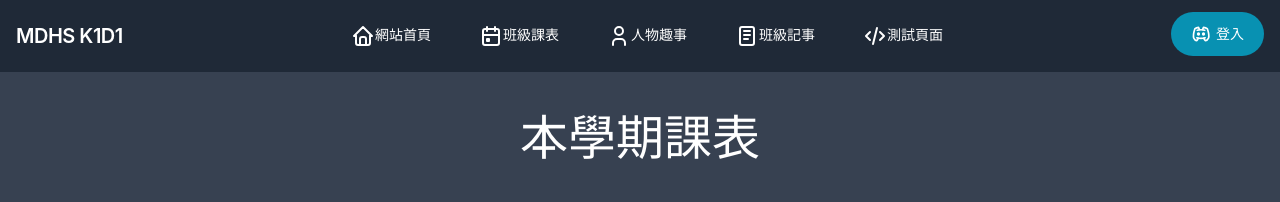
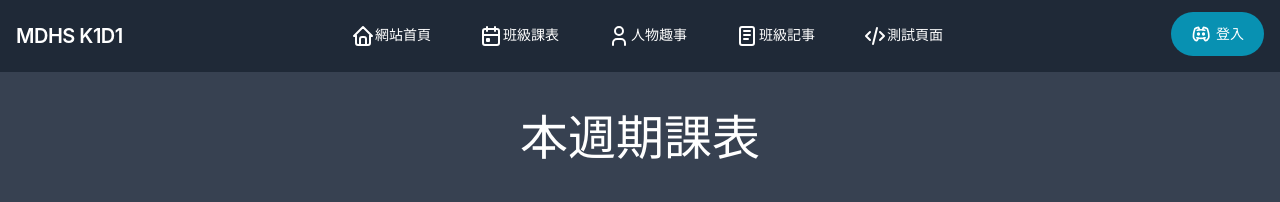
Before and after one commit to HACO8888/MDHS-KD1-WEB, a React (Create React App) app: page /course in a window 1280 px wide. Shown: the top 202 px of the page. Built offline with nearby package versions, Linux system fonts and the light colour scheme; no server answers.

Commit message:
Update index.js

```diff
--- a/src/pages/Course/index.js
+++ b/src/pages/Course/index.js
@@ -85,7 +85,7 @@ export default function Course() {
     <>
       <br />
       <br />
-      <h1 className="text-5xl select-none">本學期課表</h1>
+      <h1 className="text-5xl select-none">本週期課表</h1>
       <br />
       <br />
       <div className="overflow-x-auto relative sm:rounded-lg w-full md:w-[60%] md:ml-[20%] select-none ">
```
